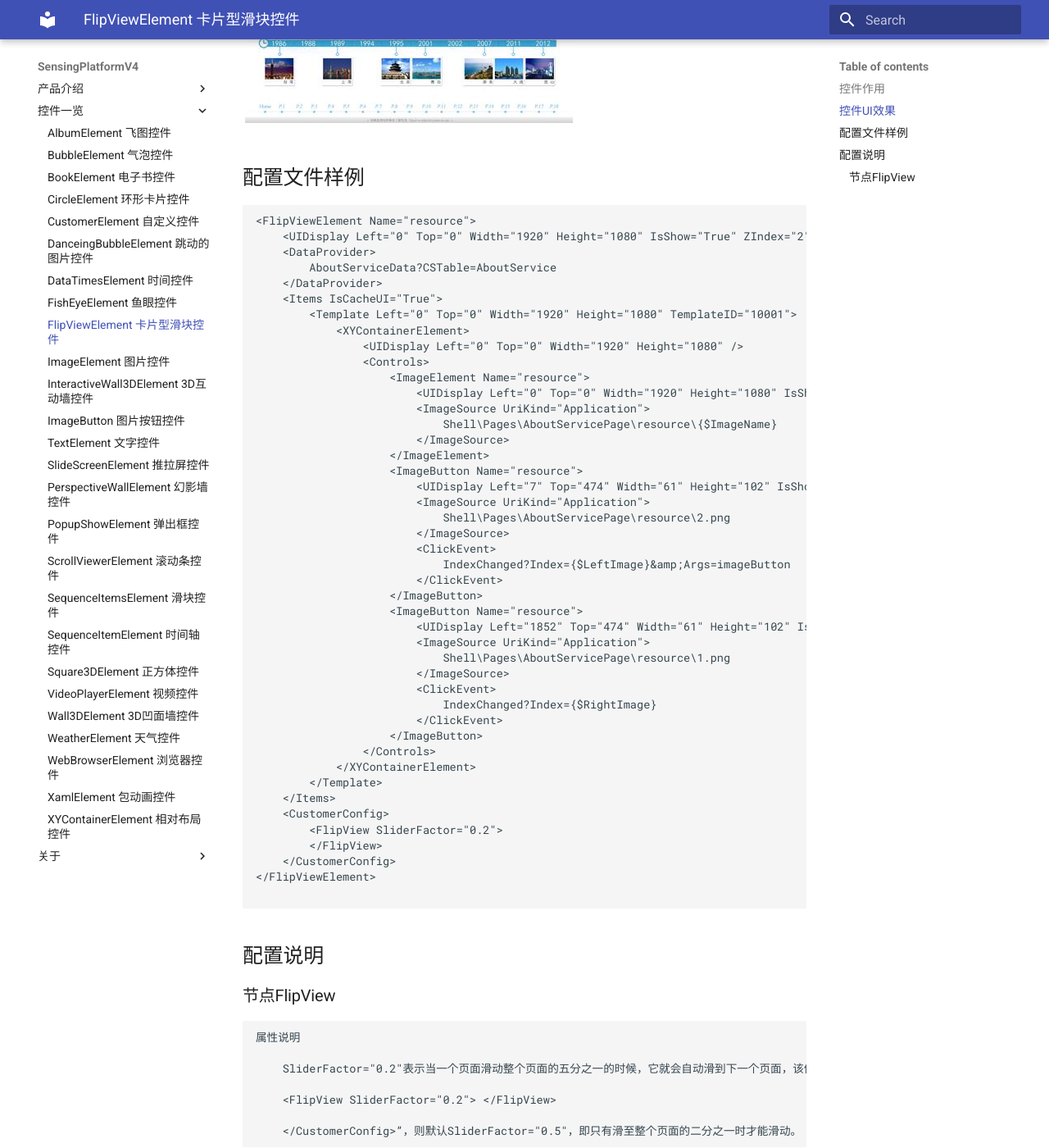
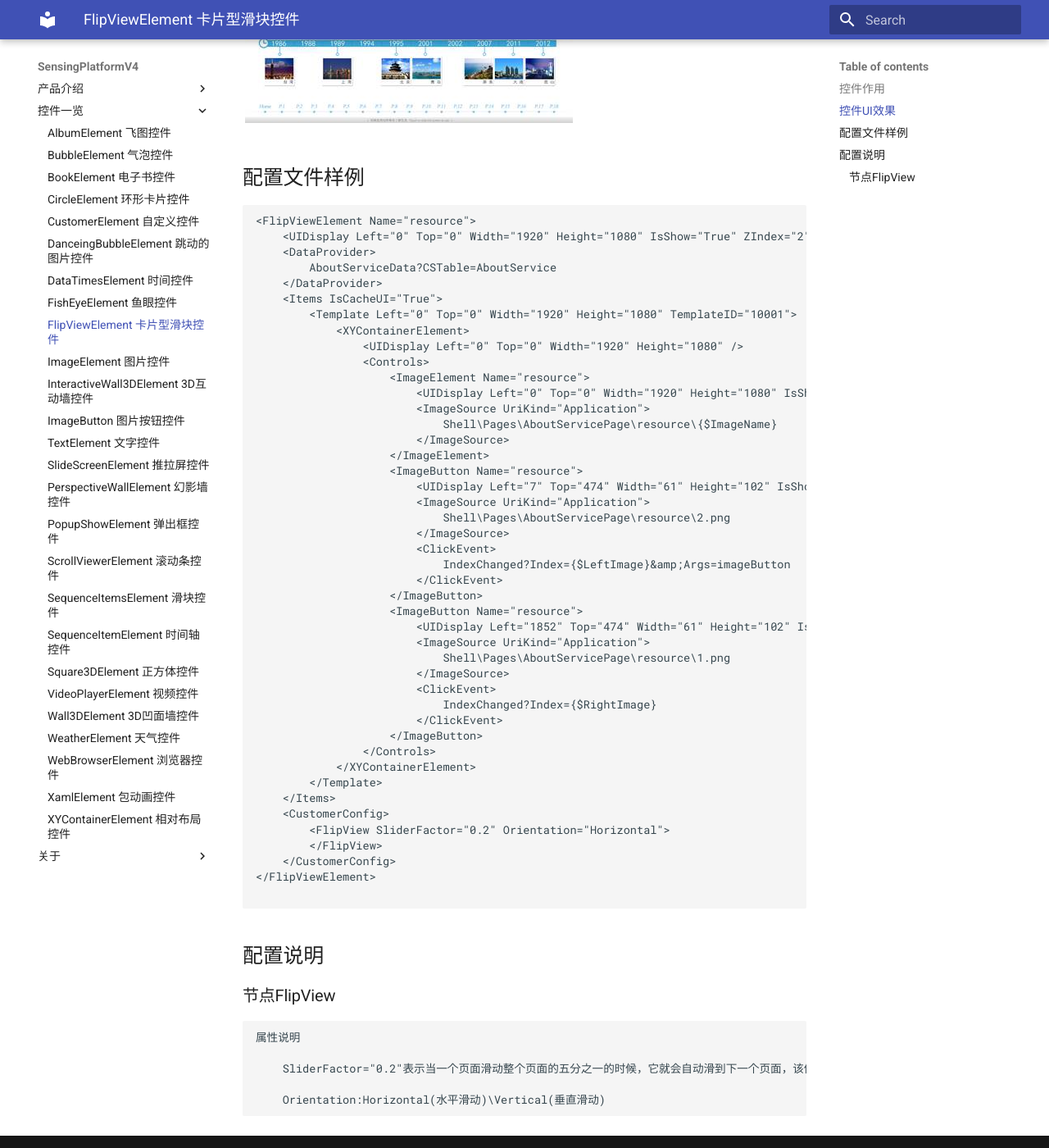
Before and after one commit to troncell/SensingPlatformDocs, an MkDocs documentation site: the page built from docs/控件一览/FlipViewElement.md, in a window 1280 px wide and 1400 px high, scrolled down 417 px. Shown: the whole window at 82% size. Built offline with MkDocs 1.6.1 and Material for MkDocs 9.7.7, drawn with Linux system fonts in a browser that asks for light colours.

Commit message:
update fliview docs

```diff
--- a/docs/控件一览/FlipViewElement.md
+++ b/docs/控件一览/FlipViewElement.md
@@ -50,7 +50,7 @@
 		</Template>
 	</Items>
 	<CustomerConfig>
-		<FlipView SliderFactor="0.2">
+		<FlipView SliderFactor="0.2" Orientation="Horizontal">
 		</FlipView>
 	</CustomerConfig>
 </FlipViewElement>
@@ -63,8 +63,6 @@
 
 	属性说明
 
-		SliderFactor="0.2"表示当一个页面滑动整个页面的五分之一的时候，它就会自动滑到下一个页面，该值越小该控件的灵敏度越高，若该控件中去掉该片段，即“<CustomerConfig>
+		SliderFactor="0.2"表示当一个页面滑动整个页面的五分之一的时候，它就会自动滑到下一个页面，该值越小该控件的灵敏度越高，若该控件中去掉该片段，则默认SliderFactor="0.5"，即只有滑至整个页面的二分之一时才能滑动。
 
-		<FlipView SliderFactor="0.2"> </FlipView>
-
-		</CustomerConfig>”，则默认SliderFactor="0.5"，即只有滑至整个页面的二分之一时才能滑动。
+		Orientation:Horizontal(水平滑动)\Vertical(垂直滑动)
```
